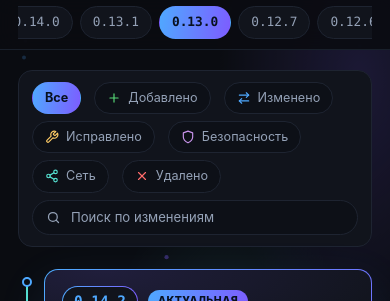
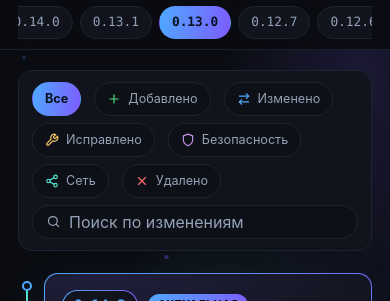
Before and after one commit to Cooking9314/extendedmanager-web, a plain HTML site: page updates.html in a window 390 px wide. Shown: the part 505-806 px from the top of the page. Drawn offline with Linux system fonts and the light colour scheme.

Commit message:
Обновления: панель фильтров выровнена по колонке карточек
Поиск по изменениям уезжал за правый край карточек и имел высоту больше
чипов, поэтому панель выглядела разобранной. Фильтры теперь ограничены
шириной таймлайна, все элементы одной высоты, а на мобильных поле поиска
занимает строку целиком. Ссылки на стили и скрипт получили версию, чтобы
свежая разметка никогда не открывалась со старым кэшем.

```diff
--- a/index.css
+++ b/index.css
@@ -1416,6 +1416,7 @@ html.js .reveal.is-in .icon-badge { animation: badge-pop .55s cubic-bezier(.2, .
 .kind-legend {
   display: flex;
   flex-wrap: wrap;
+  align-items: center;
   gap: 8px 16px;
   margin-bottom: 22px;
   padding: 13px 16px;
@@ -1426,7 +1427,7 @@ html.js .reveal.is-in .icon-badge { animation: badge-pop .55s cubic-bezier(.2, .
 .kind-legend span { display: inline-flex; align-items: center; gap: 7px; color: var(--muted); font-size: .79rem; }
 .kind-legend i { width: 15px; height: 15px; background: var(--ico, var(--accent)); -webkit-mask: var(--mask) center/contain no-repeat; mask: var(--mask) center/contain no-repeat; }
 
-.updates-section .timeline { max-width: 1200px; }
+.updates-section .timeline, .updates-section .kind-legend { max-width: 1200px; }
 .release { padding-bottom: 22px; scroll-margin-top: 132px; }
 
 .release-card {
@@ -1688,6 +1689,7 @@ html.js .reveal.is-in .icon-badge { animation: badge-pop .55s cubic-bezier(.2, .
   display: inline-flex;
   align-items: center;
   gap: 7px;
+  min-height: 34px;
   padding: 5px 12px;
   border: 1px solid var(--border);
   border-radius: 999px;
@@ -1712,8 +1714,9 @@ html.js .reveal.is-in .icon-badge { animation: badge-pop .55s cubic-bezier(.2, .
   display: inline-flex;
   align-items: center;
   gap: 8px;
-  flex: 0 1 340px;
-  min-width: 200px;
+  flex: 1 1 220px;
+  min-width: 170px;
+  min-height: 34px;
   max-width: 340px;
   margin-left: auto;
   padding: 5px 13px;
@@ -1721,18 +1724,22 @@ html.js .reveal.is-in .icon-badge { animation: badge-pop .55s cubic-bezier(.2, .
   border-radius: 999px;
   background: var(--bg-soft);
   color: var(--muted);
+  font-size: .82rem;
   transition: border-color .16s ease;
 }
 .updates-search:focus-within { border-color: var(--accent); color: var(--text); }
 .updates-search svg { width: 15px; height: 15px; flex: 0 0 auto; }
 .updates-search input {
   width: 100%;
+  height: 22px;
+  padding: 0;
   border: 0;
   outline: 0;
   background: transparent;
   color: var(--text);
   font: inherit;
   font-size: .82rem;
+  line-height: 22px;
 }
 .updates-search input::placeholder { color: var(--muted); }
 .updates-expand { display: block; margin: 2px auto 0; padding: 8px 18px; font-size: .84rem; }
@@ -1852,6 +1859,8 @@ html.js .reveal.is-in .icon-badge { animation: badge-pop .55s cubic-bezier(.2, .
   .release-card { padding: 16px 17px; }
   .release-list li { padding-left: 25px; font-size: .9rem; }
   .kind-legend { gap: 7px 13px; padding: 11px 13px; }
+  .updates-search { flex: 1 1 100%; max-width: none; margin-left: 0; min-width: 0; }
+  .updates-search input { font-size: 16px; }
   .ustat { flex: 1 1 140px; padding: 11px 14px; }
   .updates-stats { gap: 9px; }
   .icon-badge { width: 38px; height: 38px; margin-bottom: 12px; }
@@ -1868,6 +1877,7 @@ html.js .reveal.is-in .icon-badge { animation: badge-pop .55s cubic-bezier(.2, .
   .grid-2 { grid-template-columns: repeat(4, 1fr); }
   .docs-shell { grid-template-columns: 300px minmax(0, 1fr) 260px; gap: 32px; }
   .updates-section .timeline { max-width: 1500px; }
+  .updates-section .kind-legend { max-width: 1500px; }
   .app-card { gap: 48px; padding: 40px; }
   .feature-card { flex-basis: calc((100% - 48px) / 4); }
 }
```
Also changed, not shown: docs.html (+2 -2 lines), index.html (+2 -2 lines), updates.html (+2 -2 lines).
